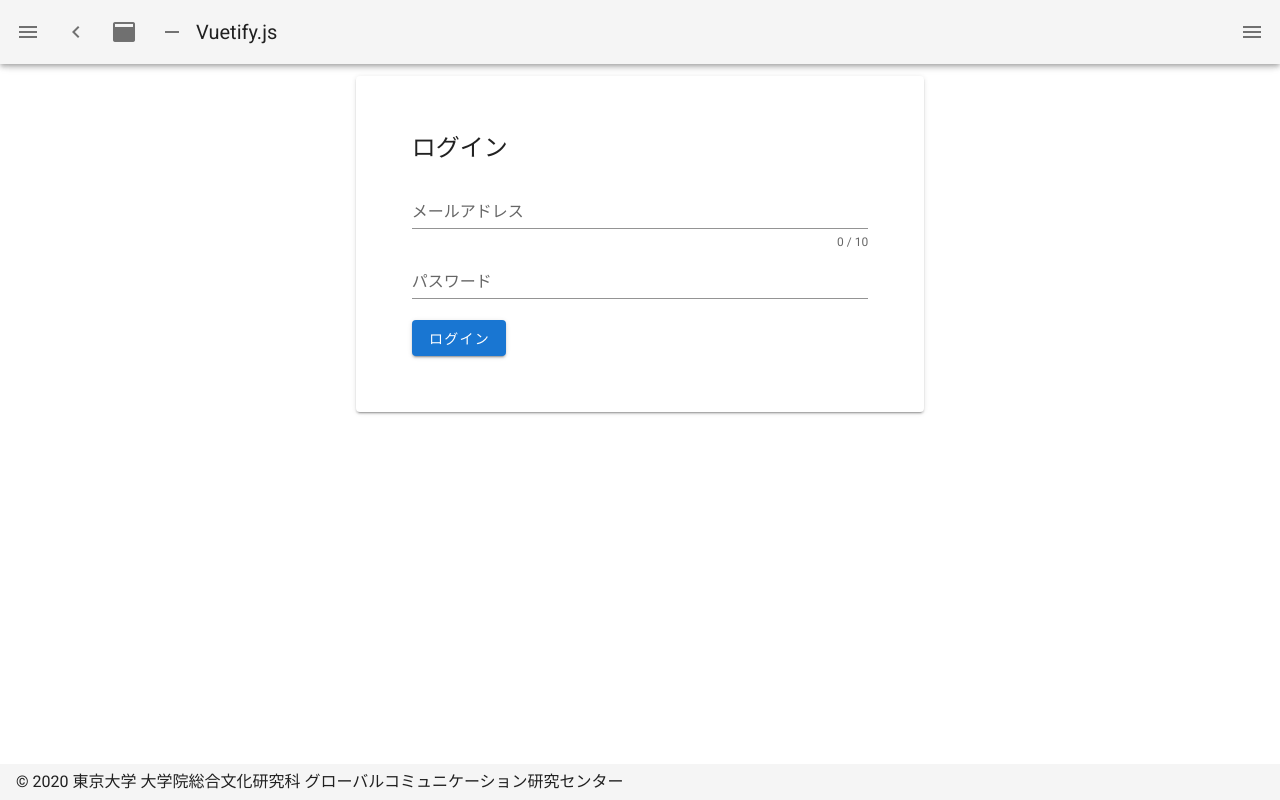
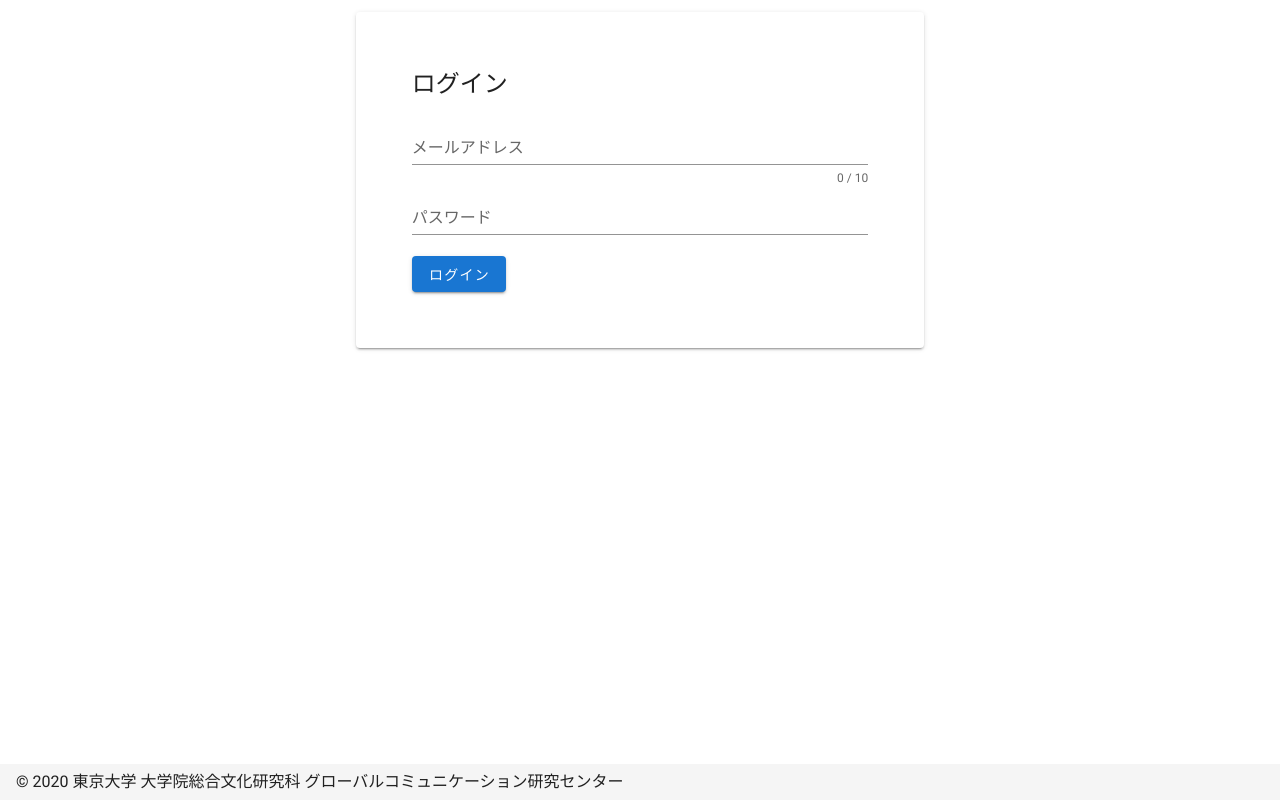
Before and after one commit to inoue0124/experiment-web, a Nuxt app in the folder front/: page / in a window 1280 px wide. Built offline with nearby package versions, Linux system fonts and the light colour scheme.

Commit message:
Remove sidebar layout for default

```diff
--- a/front/layouts/default.vue
+++ b/front/layouts/default.vue
@@ -1,62 +1,11 @@
 <template>
   <v-app dark>
-    <v-navigation-drawer
-      v-model="drawer"
-      :mini-variant="miniVariant"
-      :clipped="clipped"
-      fixed
-      app
-    >
-      <v-list>
-        <v-list-item
-          v-for="(item, i) in items"
-          :key="i"
-          :to="item.to"
-          router
-          exact
-        >
-          <v-list-item-action>
-            <v-icon>{{ item.icon }}</v-icon>
-          </v-list-item-action>
-          <v-list-item-content>
-            <v-list-item-title v-text="item.title" />
-          </v-list-item-content>
-        </v-list-item>
-      </v-list>
-    </v-navigation-drawer>
-    <v-app-bar :clipped-left="clipped" fixed app>
-      <v-app-bar-nav-icon @click.stop="drawer = !drawer" />
-      <v-btn icon @click.stop="miniVariant = !miniVariant">
-        <v-icon>mdi-{{ `chevron-${miniVariant ? 'right' : 'left'}` }}</v-icon>
-      </v-btn>
-      <v-btn icon @click.stop="clipped = !clipped">
-        <v-icon>mdi-application</v-icon>
-      </v-btn>
-      <v-btn icon @click.stop="fixed = !fixed">
-        <v-icon>mdi-minus</v-icon>
-      </v-btn>
-      <v-toolbar-title v-text="title" />
-      <v-spacer />
-      <v-btn icon @click.stop="rightDrawer = !rightDrawer">
-        <v-icon>mdi-menu</v-icon>
-      </v-btn>
-    </v-app-bar>
     <v-main>
       <v-container>
         <nuxt />
       </v-container>
     </v-main>
-    <v-navigation-drawer v-model="rightDrawer" :right="right" temporary fixed>
-      <v-list>
-        <v-list-item @click.native="right = !right">
-          <v-list-item-action>
-            <v-icon light> mdi-repeat </v-icon>
-          </v-list-item-action>
-          <v-list-item-title>Switch drawer (click me)</v-list-item-title>
-        </v-list-item>
-      </v-list>
-    </v-navigation-drawer>
-    <v-footer :absolute="!fixed" app>
+    <v-footer :absolute="true" app>
       <span>&copy; {{ new Date().getFullYear() }}
         東京大学 大学院総合文化研究科
         グローバルコミュニケーション研究センター
@@ -69,20 +18,6 @@
 export default {
   data() {
     return {
-      clipped: false,
-      drawer: false,
-      fixed: false,
-      items: [
-        {
-          icon: 'mdi-apps',
-          title: 'Welcome',
-          to: '/',
-        },
-      ],
-      miniVariant: false,
-      right: true,
-      rightDrawer: false,
-      title: 'Vuetify.js',
     }
   },
 }
```
